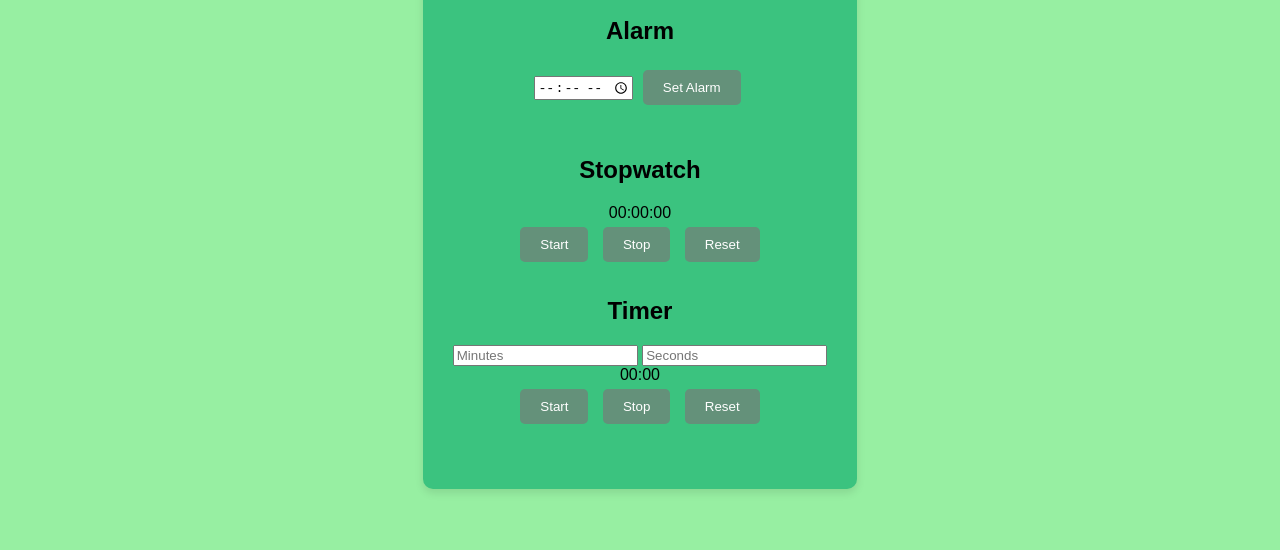
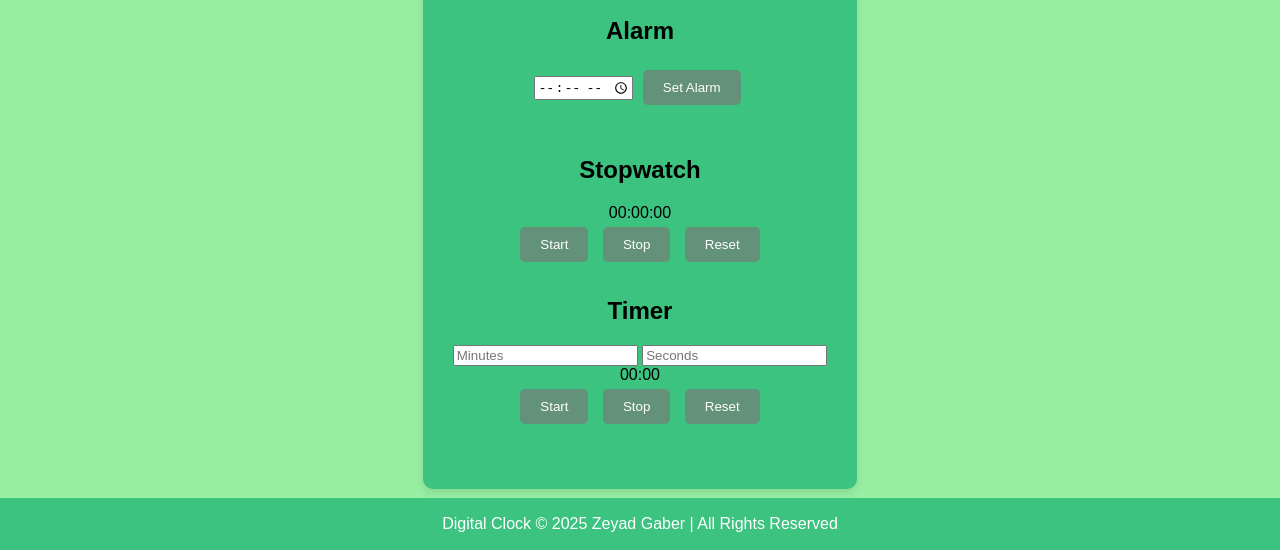
Before and after one commit to zeyad-220/Digital-Clock-with-Alarm, a plain HTML site: page index.html in a window 1280 px wide. Shown: the part 250-800 px from the top of the page. Drawn offline with Linux system fonts and the light colour scheme.

Commit message:
index.html

```diff
--- a/index.html
+++ b/index.html
@@ -87,6 +87,16 @@
       background-color: #567f68;
     }
 
+    .footer {
+      background-color: #3bc37f;
+      color: #ffffff;
+      text-align: center;
+      padding: 1px 0;
+      position: fixed;
+      bottom: 0;
+      width: 100%;
+    }
+
     @media (max-width: 768px) {
       .container {
         padding: 20px;
@@ -148,7 +158,11 @@
     </div>
   </div>
 
-  <audio id="alarm-sound" src="https://www.soundjay.com/button/sounds/beep-07.mp3"></audio>
+  <audio id="alarm-sound" src="https://www.soundjay.com/button/sounds/beep-05.mp3"></audio>
+
+  <footer class="footer">
+    <p> Digital Clock © 2025 Zeyad Gaber | All Rights Reserved </p>
+  </footer>
 
   <script>
     const clockElement = document.getElementById('clock');
```
